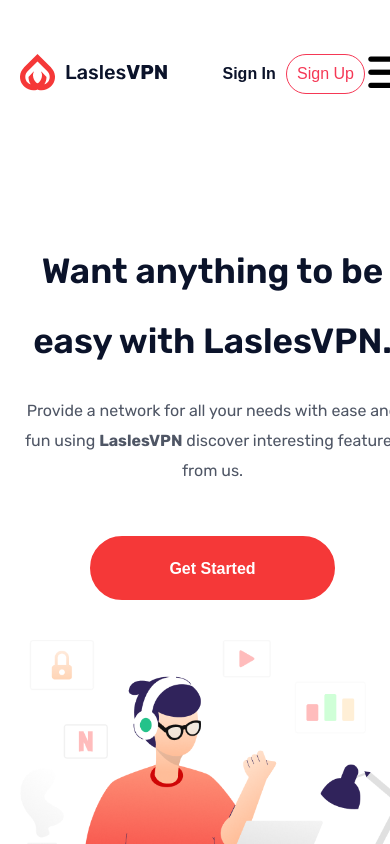
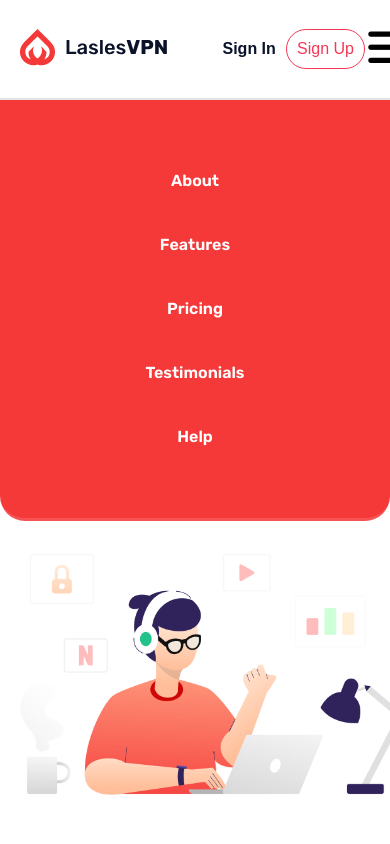
Before and after one commit to reactnenja/lasles, a plain HTML site: page index.html in a window 390 px wide. Both pictures are taken after a click on the button 386 px from the left and 74 px from the top of the page. Shown: the top 844 px of the page. Drawn offline with nearby package versions, Linux system fonts and the light colour scheme.

Commit message:
success navbar header and js code

```diff
--- a/assets/css/layout/header-res.css
+++ b/assets/css/layout/header-res.css
@@ -2,9 +2,18 @@
   .header,
   .navbar {
     width: 425px;
+    /* width: 100%; */
+  }
+  .navbar {
+    padding: 10px 0px;
+    position: fixed;
+    border-bottom: 2px solid #e3e3e3;
+    top: 0;
+    z-index: 2;
   }
   .nav__navigation {
     width: 100%;
+    padding: 15px 0px;
   }
   .nav__list {
     display: none;
@@ -18,6 +27,7 @@
 
   /* hero section */
   .header__hero {
+    padding-top: 150px;
     width: 100%;
     flex-direction: column;
   }
@@ -49,9 +59,52 @@
   .web__followers {
     flex-direction: column;
     width: 100%;
+    gap: 10px;
   }
 
   .follow-item {
-    border: none;
+    border-right: none;
+    border: 1px solid #e3e3e3;
+    border-radius: 8px;
   }
+
+  /* res navbar */
+  .navbar-responsive.hide {
+    top: 99px;
+    transition: all 0.9s;
+  }
+  .navbar-responsive {
+    background-color: var(--back-red);
+    width: 100%;
+    height: 50%;
+    top: -599px;
+    position: fixed;
+    transition: all 0.9s;
+    z-index: 1;
+    border-bottom-left-radius: 25px;
+    border-bottom-right-radius: 25px;
+
+    border-bottom: 3px solid #ffffff23;
+  }
+
+  .nav-list {
+    display: flex;
+    align-items: center;
+    justify-content: center;
+    flex-direction: column;
+    width: 100%;
+    height: 100%;
+    list-style: none;
+  }
+
+  .nav-item:not(:last-child) {
+    margin-bottom: 45px;
+  }
+  .nav-link {
+    color: var(--white);
+    text-decoration: none;
+    text-transform: capitalize;
+    font-weight: 600;
+  }
+  /* res navbar */
 }
--- a/assets/css/pages/headers.css
+++ b/assets/css/pages/headers.css
@@ -4,6 +4,7 @@
 .navbar {
   width: 100%;
   margin-bottom: 88px;
+  background: #fff;
 }
 
 .nav__navigation,
--- a/assets/scripts/app.js
+++ b/assets/scripts/app.js
@@ -0,0 +1,23 @@
+const loaders = document.getElementById("loaders");
+
+window.addEventListener("load", () => {
+  loaders.classList.add("loading-none");
+});
+
+// or
+
+const loers = document.getElementById("loaders");
+
+const loadersDuration = 12000; // 12s
+
+setTimeout(() => {
+  loaders.classList.add("loading-none");
+}, loadersDuration);
+
+const hamburger = document.querySelector(".btn-toogle");
+const navLink = document.querySelector(".navbar-responsive");
+
+hamburger.addEventListener("click", () => {
+  hamburger.classList.toggle("hide");
+  navLink.classList.toggle("hide");
+});
--- a/index.html
+++ b/index.html
@@ -51,6 +51,17 @@
           </div>
         </div>
       </nav>
+      <div class="navbar-responsive">
+        <ul class="nav-list">
+          <li class="nav-item"><a href="#" class="nav-link">about</a></li>
+          <li class="nav-item"><a href="#" class="nav-link">features</a></li>
+          <li class="nav-item"><a href="#" class="nav-link">pricing</a></li>
+          <li class="nav-item">
+            <a href="#" class="nav-link">testimonials</a>
+          </li>
+          <li class="nav-item"><a href="#" class="nav-link">help</a></li>
+        </ul>
+      </div>
       <!--  NAVIGATIONS END -->
       <!-- SITE HEDADER HERO START -->
       <div class="container">
@@ -121,6 +132,7 @@
     </script>
     <!-- script js aos -->
     <!-- script  -->
+    <script src="assets/scripts/app.js"></script>
     <!-- script -->
   </body>
 </html>
```
